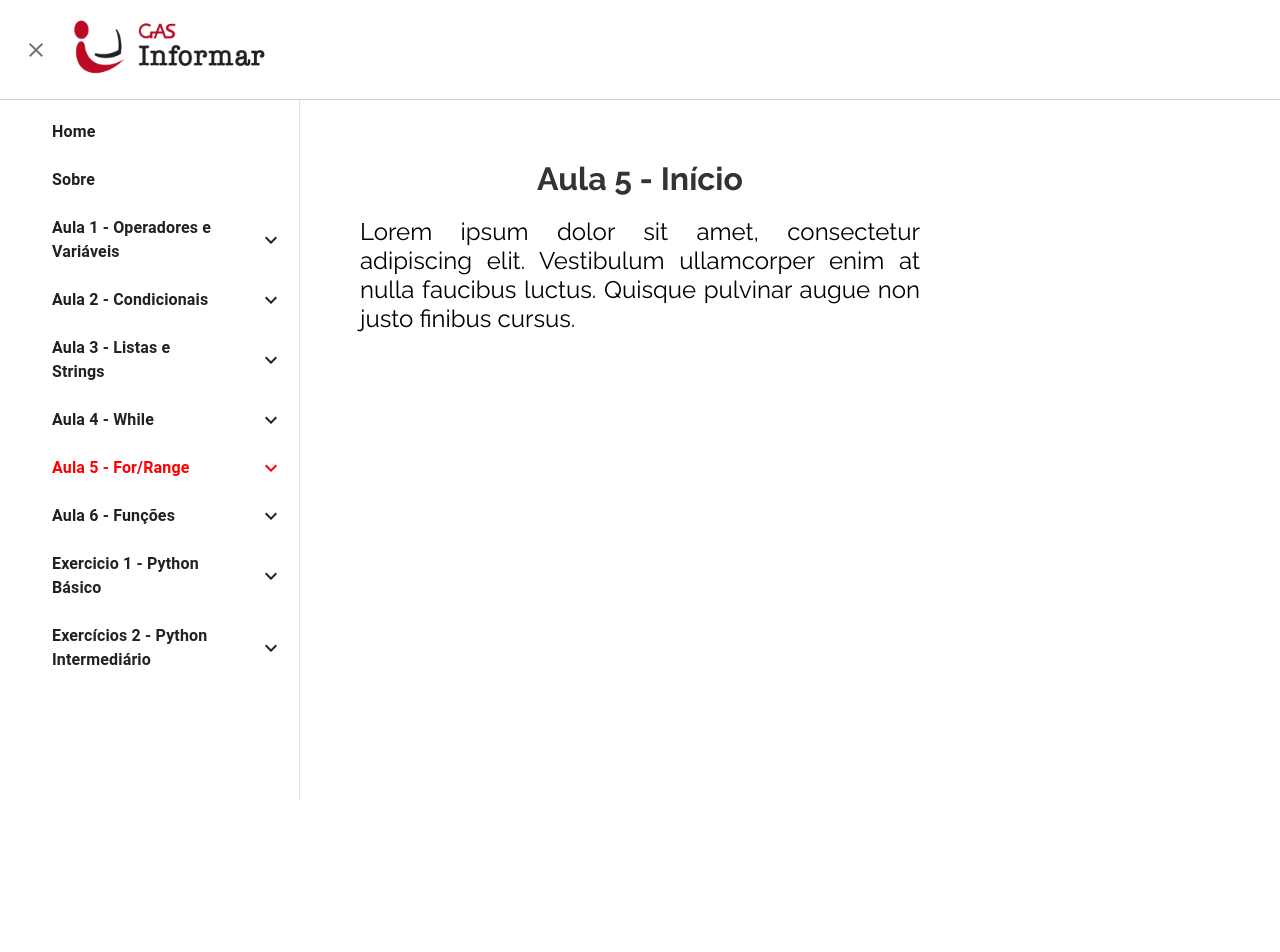
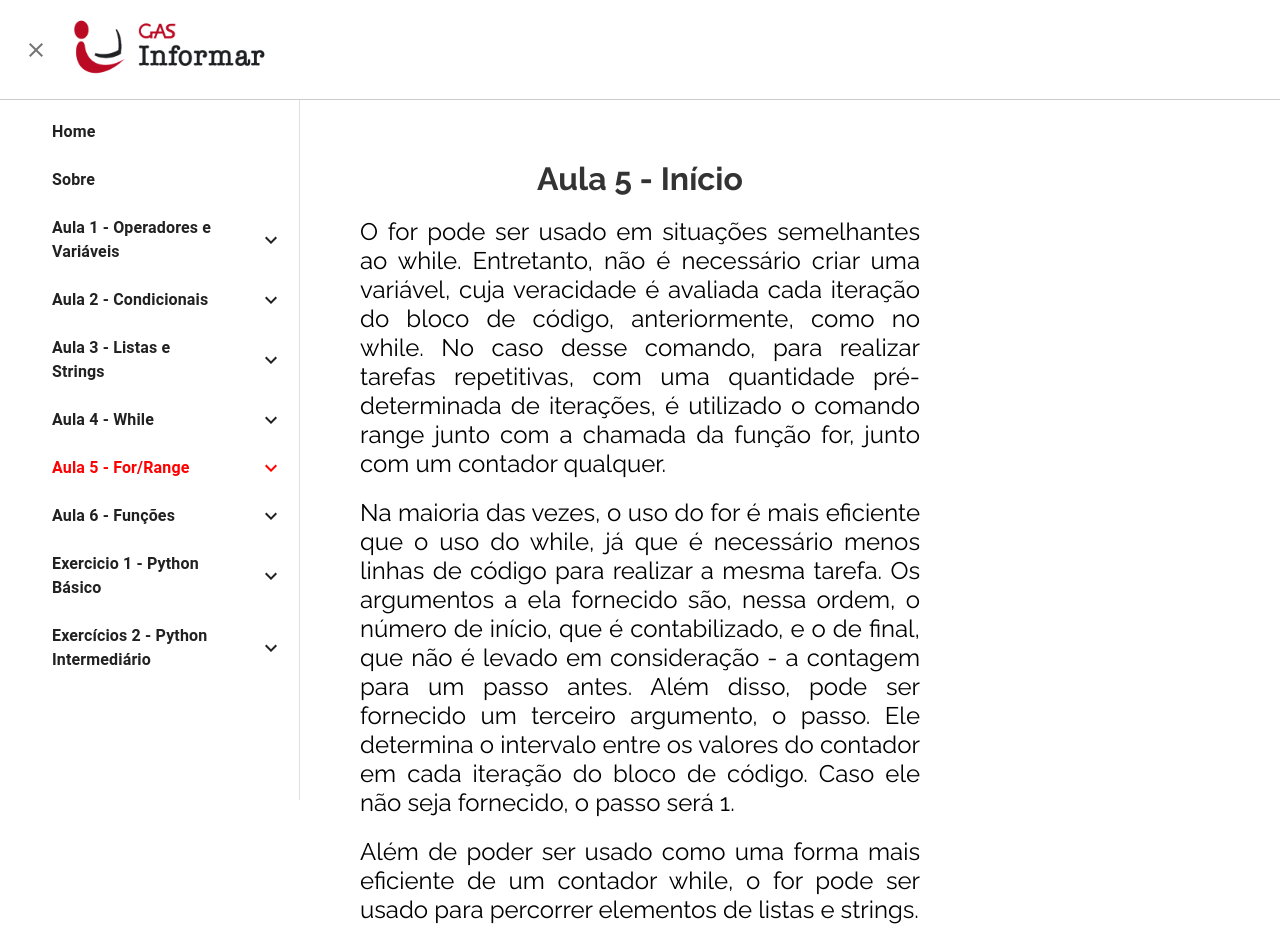
Before and after one commit to iancdesponds/front-grupo-3, a React (Vite) app in the folder Projeto-Informar/: page /aula-5/inicio in a window 1280 px wide. Shown: the top 952 px of the page. Before the commit the page ends 800 px from the top, so only its background shows below. Built offline with nearby package versions, Linux system fonts and the light colour scheme.

Commit message:
Update Inicio.jsx

```diff
--- a/Projeto-Informar/src/modulos/Aula-5/pages/Inicio.jsx
+++ b/Projeto-Informar/src/modulos/Aula-5/pages/Inicio.jsx
@@ -1,13 +1,17 @@
-import React from "react";
+import React from 'react';
 
 function InicioAula5() {
   return (
     <div>
       <h1>Aula 5 - Início</h1>
       <p>
-        Lorem ipsum dolor sit amet, consectetur adipiscing elit. Vestibulum
-        ullamcorper enim at nulla faucibus luctus. Quisque pulvinar augue non
-        justo finibus cursus.
+      O for pode ser usado em situações semelhantes ao while. Entretanto, não é necessário criar uma variável, cuja veracidade é avaliada  cada iteração do bloco de código, anteriormente, como no while. No caso desse comando, para realizar tarefas repetitivas, com uma quantidade pré-determinada de iterações, é utilizado o comando range junto com a chamada da função for, junto com um contador qualquer.
+      </p>
+      <p>
+      Na maioria das vezes, o uso do for é mais eficiente que o uso do while, já que é necessário menos linhas de código para realizar a mesma tarefa. Os argumentos a ela fornecido são, nessa ordem, o número de início, que é contabilizado, e o de final, que não é levado em consideração - a contagem para um passo antes. Além disso, pode ser fornecido um terceiro argumento, o passo. Ele determina o intervalo entre os valores do contador em cada iteração do bloco de código. Caso ele não seja fornecido, o passo será 1.
+      </p>
+      <p>
+        Além de poder ser usado como uma forma mais eficiente de um contador while, o for pode ser usado para percorrer elementos de listas e strings.
       </p>
     </div>
   );
```
